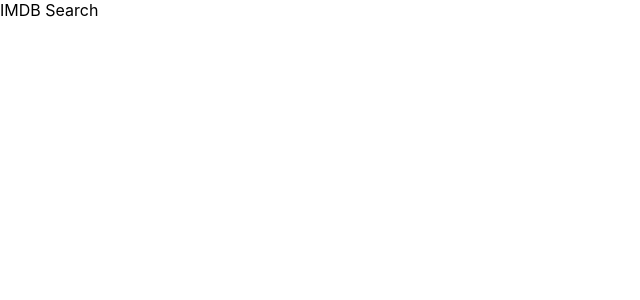
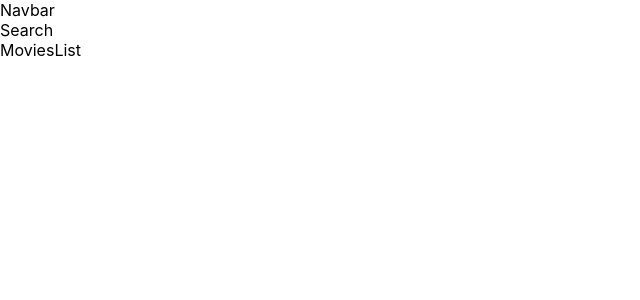
Before and after one commit to aidannairn/imdb-search, a React (Create React App) app: page / in a window 1280 px wide. Shown: the top 300 px of the page, without its empty margins (0-640 px from the left). Built offline with nearby package versions, Linux system fonts and the light colour scheme.

Commit message:
feat: Add Homepage and related components.

```diff
--- a/src/App.js
+++ b/src/App.js
@@ -1,8 +1,12 @@
+import Navbar from "./components/Navbar"
+import Homepage from "./pages/Homepage"
+
 const App = () => {
   return (
-    <div>
-      IMDB Search
-    </div>
+    <>
+      <Navbar />
+      <Homepage />
+    </>
   )
 }
 
--- /dev/null
+++ b/src/components/MoviesList.js
@@ -0,0 +1,7 @@
+const MoviesList = () => {
+  return (
+    <div>MoviesList</div>
+  )
+}
+
+export default MoviesList
--- /dev/null
+++ b/src/components/Navbar.js
@@ -0,0 +1,7 @@
+const Navbar = () => {
+  return (
+    <div>Navbar</div>
+  )
+}
+
+export default Navbar
--- /dev/null
+++ b/src/components/Search.js
@@ -0,0 +1,7 @@
+const Search = () => {
+  return (
+    <div>Search</div>
+  )
+}
+
+export default Search
--- /dev/null
+++ b/src/pages/Homepage.js
@@ -0,0 +1,13 @@
+import Search from "../components/Search"
+import MoviesList from "../components/MoviesList"
+
+const Homepage = () => {
+  return (
+    <div>
+      <Search />
+      <MoviesList />
+    </div>
+  )
+}
+
+export default Homepage
```
Also changed, not shown: src/components/MovieItem.js (added, +7 -0 lines).
